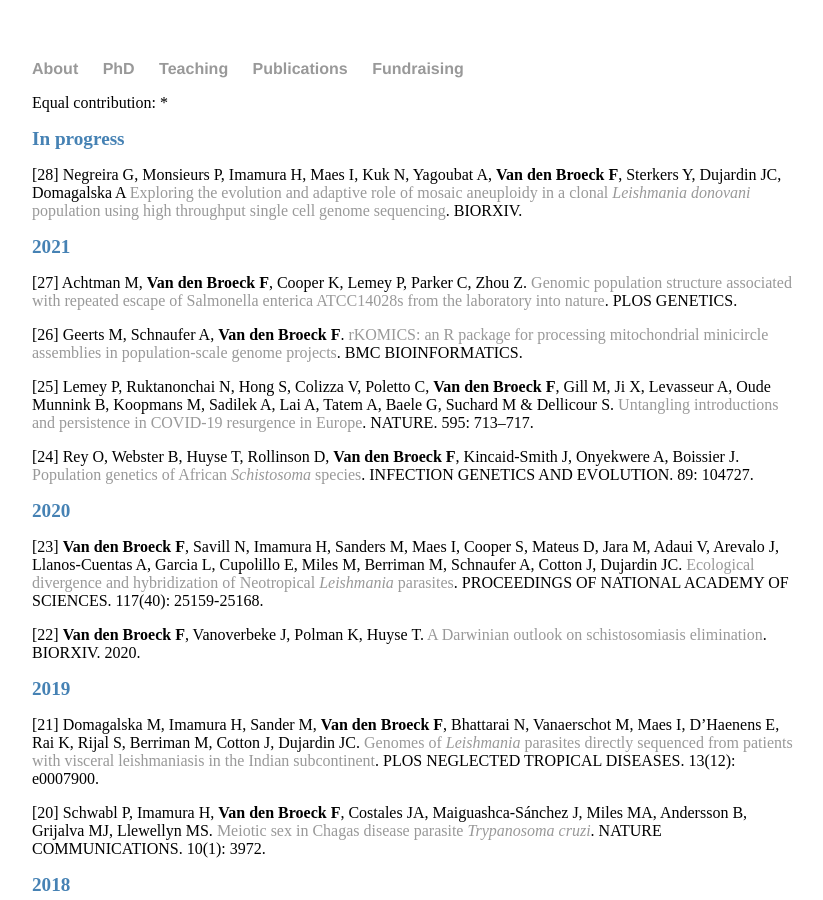
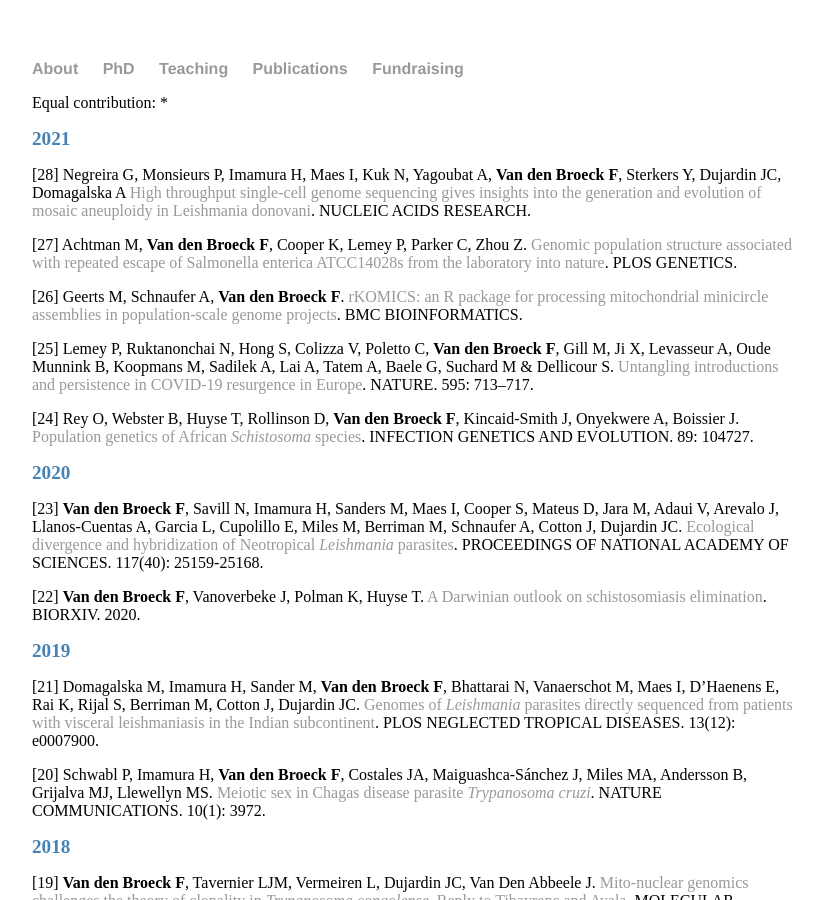
Before and after one commit to FreBio/FreBio.github.io, a Jekyll site: the page built from Pubs/index.md, in a window 1280 px wide and 900 px high. Shown: the whole window, without its empty margins (224-1047 px from the left). Built offline with Jekyll 4.4.1, drawn with Linux system fonts in a browser that asks for light colours.

Commit message:
Update index.md

```diff
--- a/Pubs/index.md
+++ b/Pubs/index.md
@@ -3,10 +3,10 @@ layout: default
 ---
 Equal contribution: *
 
-## In progress
-[28] Negreira G, Monsieurs P, Imamura H, Maes I, Kuk N, Yagoubat A, **Van den Broeck F**, Sterkers Y, Dujardin JC, Domagalska A [Exploring the evolution and adaptive role of mosaic aneuploidy in a clonal *Leishmania donovani* population using high throughput single cell genome sequencing](https://doi.org/10.1101/2020.03.05.976233). BIORXIV.
 
 ## 2021
+[28] Negreira G, Monsieurs P, Imamura H, Maes I, Kuk N, Yagoubat A, **Van den Broeck F**, Sterkers Y, Dujardin JC, Domagalska A [High throughput single-cell genome sequencing gives insights into the generation and evolution of mosaic aneuploidy in Leishmania donovani](https://doi.org/10.1093/nar/gkab1203). NUCLEIC ACIDS RESEARCH.
+
 [27] Achtman M, **Van den Broeck F**, Cooper K, Lemey P, Parker C, Zhou Z. [Genomic population structure associated with repeated escape of Salmonella enterica ATCC14028s from the laboratory into nature](https://pubmed.ncbi.nlm.nih.gov/34570761). PLOS GENETICS.
 
 [26] Geerts M, Schnaufer A, **Van den Broeck F**. [rKOMICS: an R package for processing mitochondrial minicircle assemblies in population-scale genome projects](https://bmcbioinformatics.biomedcentral.com/articles/10.1186/s12859-021-04384-1). BMC BIOINFORMATICS.
```
